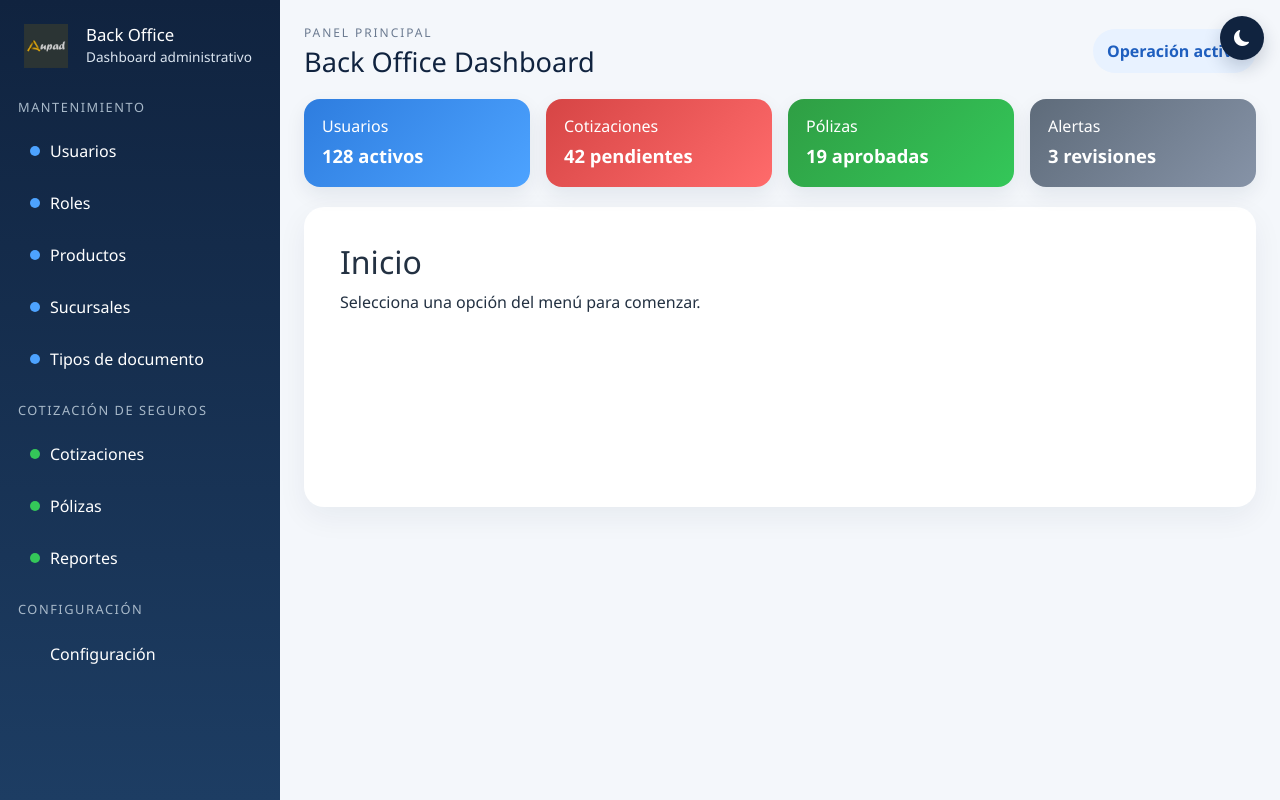
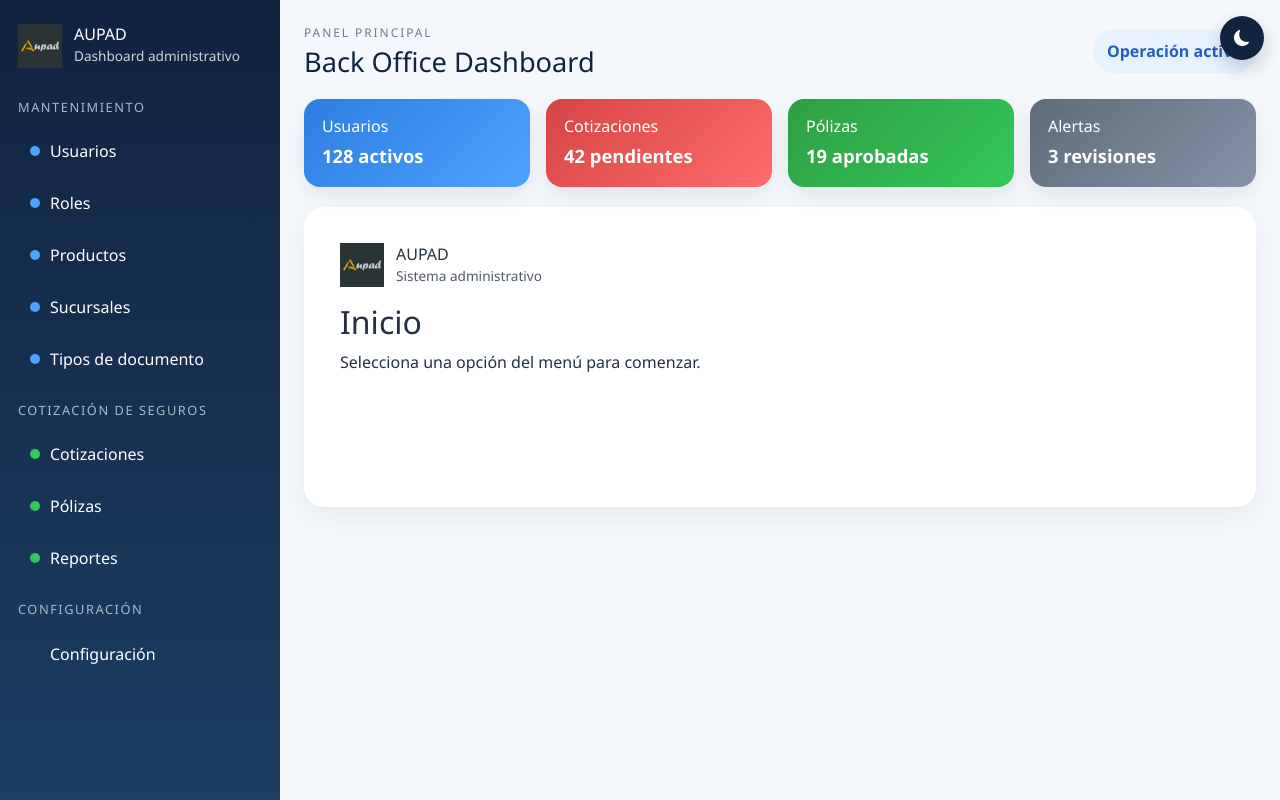
Before and after one commit to PabloFA777/aupad-fronted, an Angular app: page / in a window 1280 px wide. Built offline with nearby package versions, Linux system fonts and the light colour scheme.

Commit message:
modificacion para el login logo y branding

```diff
--- a/src/app/features/dashboard/components/dashboard-shell/dashboard-shell.component.html
+++ b/src/app/features/dashboard/components/dashboard-shell/dashboard-shell.component.html
@@ -9,14 +9,7 @@
 
   <aside class="sidebar" [class.is-open]="isSidebarOpen()">
     <div class="brand">
-      <div class="brand-media">
-        <img class="brand-logo" src="/LOGO%20AUPAD%20NEGRO.png" alt="Logo de la empresa" (load)="onLogoLoad($event)" (error)="onLogoError($event)" />
-        <div class="brand-mark">BO</div>
-      </div>
-      <div>
-        <h2>Back Office</h2>
-        <p>Dashboard administrativo</p>
-      </div>
+      <app-brand [title]="'AUPAD'" [subtitle]="'Dashboard administrativo'" />
     </div>
 
     <nav class="nav-section" aria-label="Mantenimiento">
--- a/src/app/features/dashboard/components/dashboard-shell/dashboard-shell.component.ts
+++ b/src/app/features/dashboard/components/dashboard-shell/dashboard-shell.component.ts
@@ -1,11 +1,12 @@
 import { CommonModule } from '@angular/common';
 import { ChangeDetectionStrategy, Component, signal } from '@angular/core';
 import { RouterLink, RouterLinkActive, RouterOutlet } from '@angular/router';
+import { AppBrandComponent } from '../../../../shared/components/app-brand/app-brand.component';
 
 @Component({
   selector: 'app-dashboard-shell',
   standalone: true,
-  imports: [CommonModule, RouterLink, RouterLinkActive, RouterOutlet],
+  imports: [CommonModule, RouterLink, RouterLinkActive, RouterOutlet, AppBrandComponent],
   templateUrl: './dashboard-shell.component.html',
   styleUrl: './dashboard-shell.component.css',
   changeDetection: ChangeDetectionStrategy.OnPush
--- a/src/app/features/dashboard/pages/home/home-page.component.html
+++ b/src/app/features/dashboard/pages/home/home-page.component.html
@@ -1,4 +1,5 @@
 <div class="p-3">
-  <h2>Inicio</h2>
+  <app-brand [title]="'AUPAD'" [subtitle]="'Sistema administrativo'" />
+  <h2 class="mt-3">Inicio</h2>
   <p>Selecciona una opción del menú para comenzar.</p>
 </div>
--- a/src/app/features/dashboard/pages/home/home-page.component.ts
+++ b/src/app/features/dashboard/pages/home/home-page.component.ts
@@ -1,8 +1,10 @@
 import { ChangeDetectionStrategy, Component } from '@angular/core';
+import { AppBrandComponent } from '../../../../shared/components/app-brand/app-brand.component';
 
 @Component({
   selector: 'app-home-page',
   standalone: true,
+  imports: [AppBrandComponent],
   templateUrl: './home-page.component.html',
   changeDetection: ChangeDetectionStrategy.OnPush
 })
--- /dev/null
+++ b/src/app/shared/components/app-brand/app-brand.component.css
@@ -0,0 +1,42 @@
+.brand {
+  display: flex;
+  align-items: center;
+  gap: 12px;
+}
+
+.brand-media {
+  display: flex;
+  align-items: center;
+  justify-content: center;
+}
+
+.brand-logo {
+  max-height: 44px;
+  max-width: 110px;
+  object-fit: contain;
+}
+
+.brand-copy h2 {
+  margin: 0;
+  font-size: 1rem;
+  color: inherit;
+}
+
+.brand-copy p {
+  margin: 2px 0 0;
+  font-size: 0.85rem;
+  opacity: 0.8;
+}
+
+.brand--compact .brand-logo {
+  max-height: 34px;
+  max-width: 90px;
+}
+
+.app-shell.dark-theme .brand-logo {
+  filter: brightness(0) invert(1);
+}
+
+.app-shell:not(.dark-theme) .brand-logo {
+  filter: none;
+}
```
